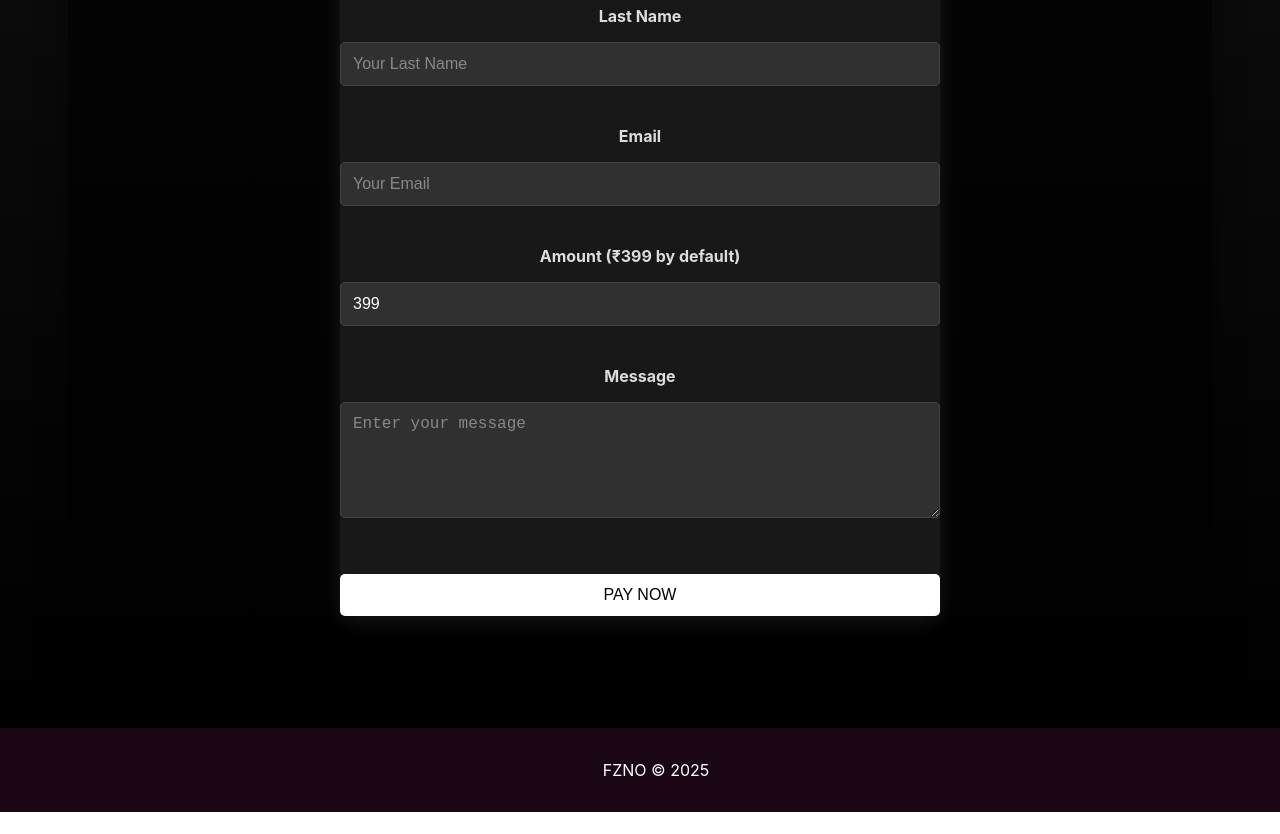
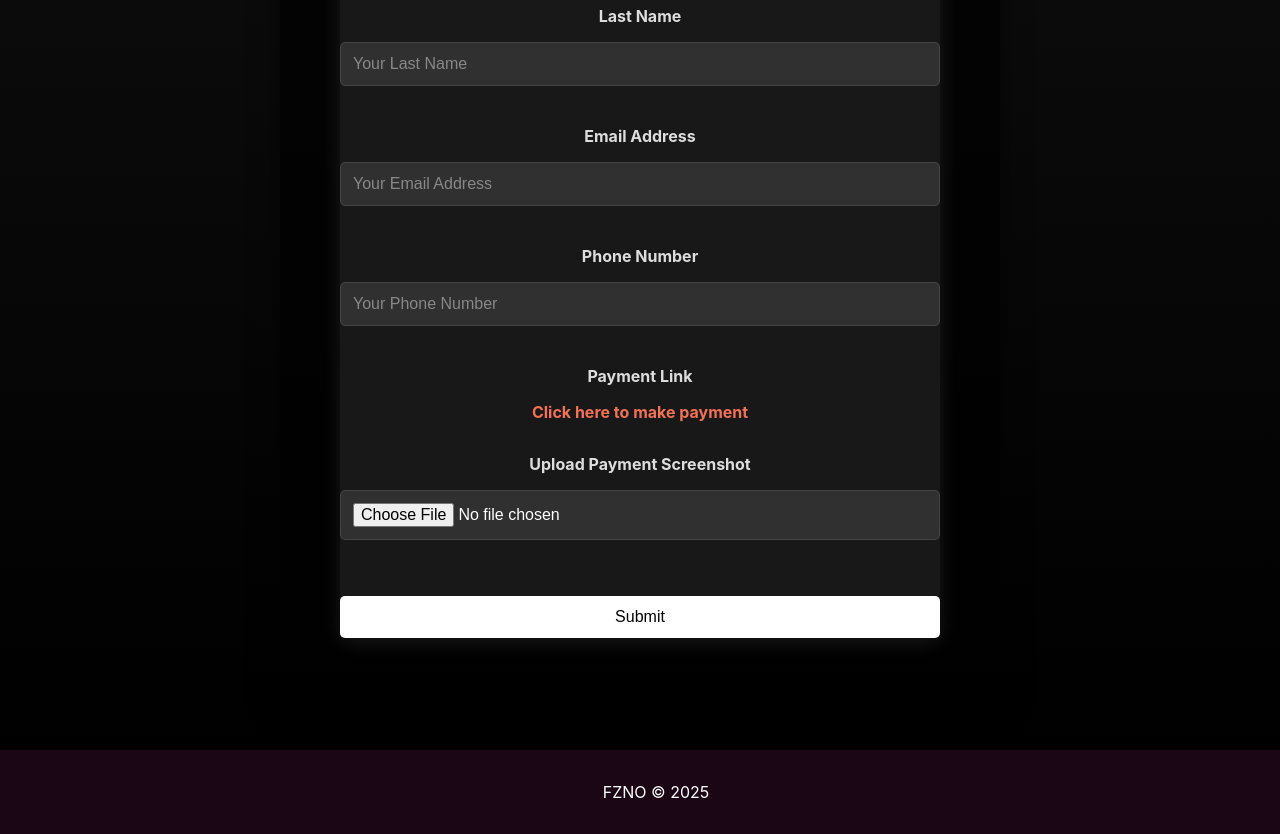
Before and after one commit to Janiarafath/project, a React (Create React App) app: page /contact in a window 1280 px wide. Shown: the part 420-1254 px from the top of the page. Before the commit the page ends 1232 px from the top, so only its background shows below. Built offline with nearby package versions, Linux system fonts and the light colour scheme.

Commit message:
Added source code files

```diff
--- a/package.json
+++ b/package.json
@@ -10,6 +10,7 @@
         "@testing-library/user-event": "^13.5.0",
         "axios": "^1.7.9",
         "body-parser": "^1.20.3",
+        "cloudinary": "^2.5.1",
         "cors": "^2.8.5",
         "emailjs-com": "^3.2.0",
         "express": "^4.21.2",
--- a/src/components/Contact.jsx
+++ b/src/components/Contact.jsx
@@ -1,5 +1,5 @@
-import React, { useRef, useState, useEffect } from 'react';
-import emailjs from "emailjs-com";
+import React, { useRef, useEffect, useState } from 'react';
+import emailjs from "@emailjs/browser";
 import styled from "styled-components";
 import { Link, useNavigate } from 'react-router-dom';
 import './Home.css';
@@ -17,94 +17,63 @@ function Contact() {
     return () => window.removeEventListener("scroll", handleScroll);
   }, []);
 
-  // Function to send email
-  const sendEmail = async (userData) => {
-    const templateParams = {
-      ...userData,
+  const uploadImageToImgBB = async (file) => {
+    const formData = new FormData();
+    formData.append("image", file);
+
+    try {
+      const response = await fetch(
+        `https://api.imgbb.com/1/upload?key=93a9fbb7feb9c5c091568c00d5ae05de`, // Your ImgBB API key
+        {
+          method: "POST",
+          body: formData,
+        }
+      );
+      const data = await response.json();
+      if (data.error) {
+        alert(`ImgBB upload failed: ${data.error.message}`);
+        return null;
+      }
+      return data.data.url; // Return the image URL
+    } catch (error) {
+      console.error("Error uploading image:", error);
+      alert("Failed to upload image.");
+      return null;
+    }
+  };
+
+  const sendEmail = async () => {
+    const formData = new FormData(formRef.current);
+    const userData = {
+      first_name: formData.get("first_name"),
+      last_name: formData.get("last_name"),
+      email_address: formData.get("email_address"),
+      phone_number: formData.get("phone_number"),
+      payment_screenshot: formData.get("payment_screenshot"), // File upload
     };
 
     try {
+      // Upload the file to ImgBB
+      const imageUrl = await uploadImageToImgBB(userData.payment_screenshot);
+      if (!imageUrl) return; // If image upload failed, stop execution
+
+      // Replace payment_screenshot with the ImgBB URL
+      userData.payment_screenshot = imageUrl;
+
+      // Send email using EmailJS
       const result = await emailjs.send(
-        "service_vlhumpe", // Replace with your service ID
-        "template_gi63opv", // Replace with your template ID
-        templateParams,
-        "LJB9OySqh4LPpFqpI" // Replace with your public key
+        "service_vlhumpe", // Your service ID
+        "template_gi63opv", // Your template ID
+        userData,
+        "LJB9OySqh4LPpFqpI" // Your public key
       );
       console.log(result.text);
-      alert("Payment successful. Confirmation email sent.");
-      navigate('/thank-you');
+      alert("Email sent successfully!");
+      navigate("/thank-you"); // Navigate to Thank You page
     } catch (error) {
       console.error(error.text);
       alert("Failed to send email. Please try again.");
     }
-  };
-
-  const handlePayment = async () => {
-    const formData = new FormData(formRef.current);
-    const expectedAmount = 399; // Default amount to be paid
-    const userAmount = formData.get("amount") || expectedAmount; // Get form-entered amount if available
-    const userData = {
-      first_name: formData.get("first_name"),
-      last_name: formData.get("last_name"),
-      user_email: formData.get("user_email"),
-      entered_amount: userAmount,
-      message: formData.get("message"),
-    };
-
-    if (userAmount !== `${expectedAmount}`) {
-      alert(`The expected payment is ₹${expectedAmount}. Please ensure this is the amount paid.`);
-      return;
-    }
-
-    // Use the relative URL for the API request (no need for the full URL)
-    try {
-      const response = await fetch("https://zerotize.in/api_payment_init", { // The proxy in package.json will handle the rest
-        method: "POST",
-        mode: "no-cors",
-        headers: {
-          "Content-Type": "application/json",
-        },
-        body: JSON.stringify({
-          account_id: "vEvsIHVv", // Your Zerotize Account ID
-          secret_key: "WltdNYLC07UED6Xq", // Your Zerotize Secret Key
-          amount: expectedAmount,
-          email: userData.user_email,
-          name: `${userData.first_name} ${userData.last_name}`,
-        }),
-      });
-
-      if (!response.ok) {
-        throw new Error("Payment initialization failed");
-      }
-
-      const data = await response.json();
-
-      if (data.status === "success") {
-        // Redirect the user to the payment link from the API response
-        window.location.href = data.payment_link;
-      } else {
-        alert("Error initiating payment. Please try again.");
-      }
-    } catch (error) {
-      console.error("Error:", error);
-      alert("Failed to connect to Zerotize. Please try again.");
-    }
-
-    // After the user returns from payment (with payment status in query params), handle status
-    window.addEventListener("load", () => {
-      const urlParams = new URLSearchParams(window.location.search);
-      const paymentStatus = urlParams.get("status");
-
-      if (paymentStatus === "success") {
-        sendEmail({
-          ...userData,
-          payment_status: "Payment confirmed.",
-          expected_amount: expectedAmount,
-        });
-      } else if (paymentStatus === "fail") {
-        alert("Payment failed. Please try again.");
-      }
-    });
   };
 
   return (
@@ -114,29 +83,36 @@ function Contact() {
           <div className="header-container">
             <a href="/" className="logo">FZNO</a>
             <nav className="nav"></nav>
-            <Link to="/"><button className="start-button">JOIN NOW</button></Link>
+            <Link to="/"><button className="start-button">Home</button></Link>
           </div>
         </header>
 
         <main className="main">
           <div className="form-section">
-            <h2 className="form-heading">Let us help you unlock your potential and secure the job you deserve!</h2>
+            <h2 className="form-heading">Complete Your Payment and Share Details</h2>
             <StyledContactForm>
-              <form ref={formRef} onSubmit={(e) => e.preventDefault()}>
-                <h2>Interested?</h2>
+              <form ref={formRef} onSubmit={(e) => { e.preventDefault(); sendEmail(); }}>
+                <h2>Payment Details</h2>
+
                 <label htmlFor="first_name">First Name</label>
                 <input type="text" id="first_name" name="first_name" placeholder="Your First Name" required />
+
                 <label htmlFor="last_name">Last Name</label>
                 <input type="text" id="last_name" name="last_name" placeholder="Your Last Name" required />
-                <label htmlFor="user_email">Email</label>
-                <input type="email" id="user_email" name="user_email" placeholder="Your Email" required />
-                <label htmlFor="amount">Amount (₹399 by default)</label>
-                <input type="number" id="amount" name="amount" placeholder="Amount in ₹" defaultValue="399" readOnly />
-                <label htmlFor="message">Message</label>
-                <textarea id="message" name="message" rows="5" placeholder="Enter your message" required></textarea>
-                <button type="button" onClick={handlePayment}>
-                  Pay Now
-                </button>
+
+                <label htmlFor="email_address">Email Address</label>
+                <input type="email" id="email_address" name="email_address" placeholder="Your Email Address" required />
+
+                <label htmlFor="phone_number">Phone Number</label>
+                <input type="number" id="phone_number" name="phone_number" placeholder="Your Phone Number" required />
+
+                <label htmlFor="payment_link">Payment Link</label>
+                <a href="https://pay.mypaylink.in/?q=4r1MZJ" target="_blank" rel="noopener noreferrer">Click here to make payment</a>
+
+                <label htmlFor="payment_screenshot">Upload Payment Screenshot</label>
+                <input type="file" id="payment_screenshot" name="payment_screenshot" accept="image/*" required />
+
+                <button type="submit">Submit</button>
               </form>
             </StyledContactForm>
           </div>
@@ -191,6 +167,17 @@ const StyledContactForm = styled.div`
       }
     }
 
+    a {
+      color: #f37254;
+      font-weight: bold;
+      text-decoration: none;
+      margin-bottom: 1rem;
+
+      &:hover {
+        text-decoration: underline;
+      }
+    }
+
     button {
       padding: 12px;
       background-color: white;
--- a/src/components/Recuriter.jsx
+++ b/src/components/Recuriter.jsx
@@ -4,7 +4,7 @@ import styled from "styled-components";
 import { Link, useNavigate } from 'react-router-dom'; // useNavigate is added
 import './Home.css';
 
-function Contact() {
+function Recuriter() {
   const formRef = useRef(null);
   const [isScrolled, setIsScrolled] = useState(false);
   const navigate = useNavigate();  // Initialize useNavigate
@@ -203,4 +203,4 @@ const StyledContactForm = styled.div`
   }
 `;
 
-export default Contact;
+export default Recuriter;
```
Also changed, not shown: 1 other file (tests, documents, lock files or other folders).
